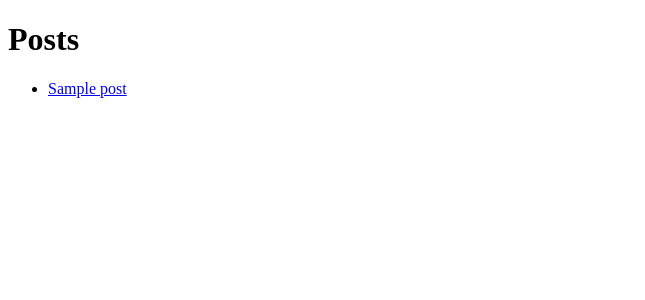
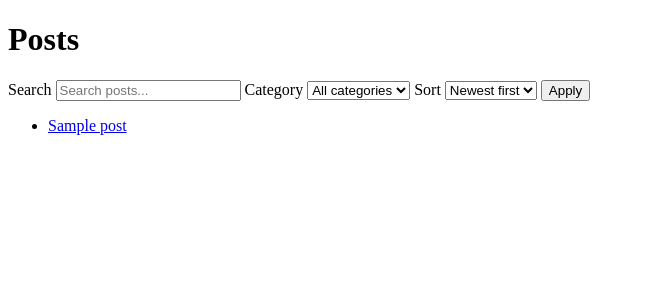
Before and after one commit to COMPSCI5012-Internet-Technology/GlasgowSurvivalGuide, a Django app: template templates/guide/post_list.html in a window 1280 px wide. Shown: the top 300 px of the page, without its empty margins (0-645 px from the left). Run offline with Django 5.2, Linux system fonts and the light colour scheme; the template is opened without the code that fills it: most values are stand-ins (such as "Sample title", 1, 10 or a date in 2020).

Commit message:
implement post search, category filtering and sorting

```diff
--- a/templates/guide/post_list.html
+++ b/templates/guide/post_list.html
@@ -2,6 +2,23 @@
 {% block title %}Posts – Glasgow Survival Guide{% endblock %}
 {% block content %}
 <h1>Posts</h1>
+<form method="get" action="{% url 'guide:post_list' %}">
+  <label for="id_q">Search</label>
+  <input type="text" name="q" id="id_q" value="{{ q }}" placeholder="Search posts...">
+  <label for="id_category">Category</label>
+  <select name="category" id="id_category">
+    <option value="">All categories</option>
+    {% for cat in categories %}
+    <option value="{{ cat.id }}" {% if category_id == cat.id|stringformat:"s" %}selected{% endif %}>{{ cat.name }}</option>
+    {% endfor %}
+  </select>
+  <label for="id_sort">Sort</label>
+  <select name="sort" id="id_sort">
+    <option value="newest" {% if sort == "newest" %}selected{% endif %}>Newest first</option>
+    <option value="oldest" {% if sort == "oldest" %}selected{% endif %}>Oldest first</option>
+  </select>
+  <button type="submit">Apply</button>
+</form>
 {% if user.is_authenticated %}
 <p><a href="{% url 'guide:post_create' %}">New post</a></p>
 {% endif %}
```
